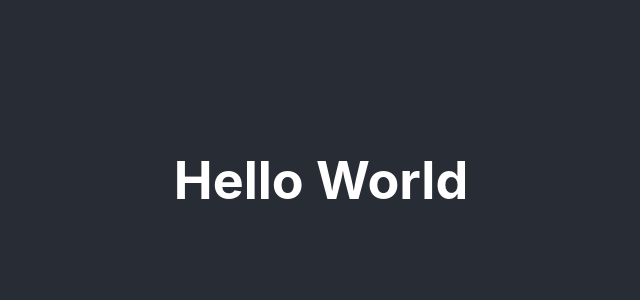
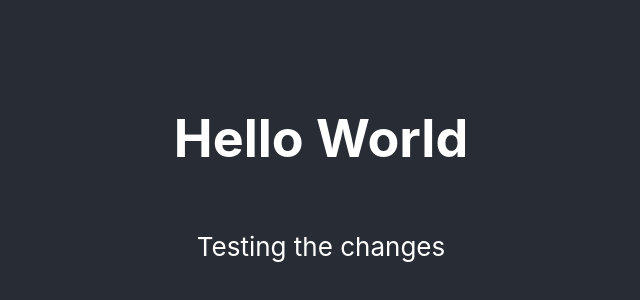
Before and after one commit to uiravi/imravi, a React (Create React App) app: page / in a window 1280 px wide. Shown: the part 220-520 px from the top of the page, without its empty margins (319-959 px from the left). Built offline with nearby package versions, Linux system fonts and the light colour scheme.

Commit message:
Testing the changes

```diff
--- a/src/App.js
+++ b/src/App.js
@@ -7,6 +7,7 @@ function App() {
     <div className="App">
       <header className="App-header">
         <h1>Hello World</h1>
+        <p>Testing the changes</p>
       </header>
     </div>
   );
```
